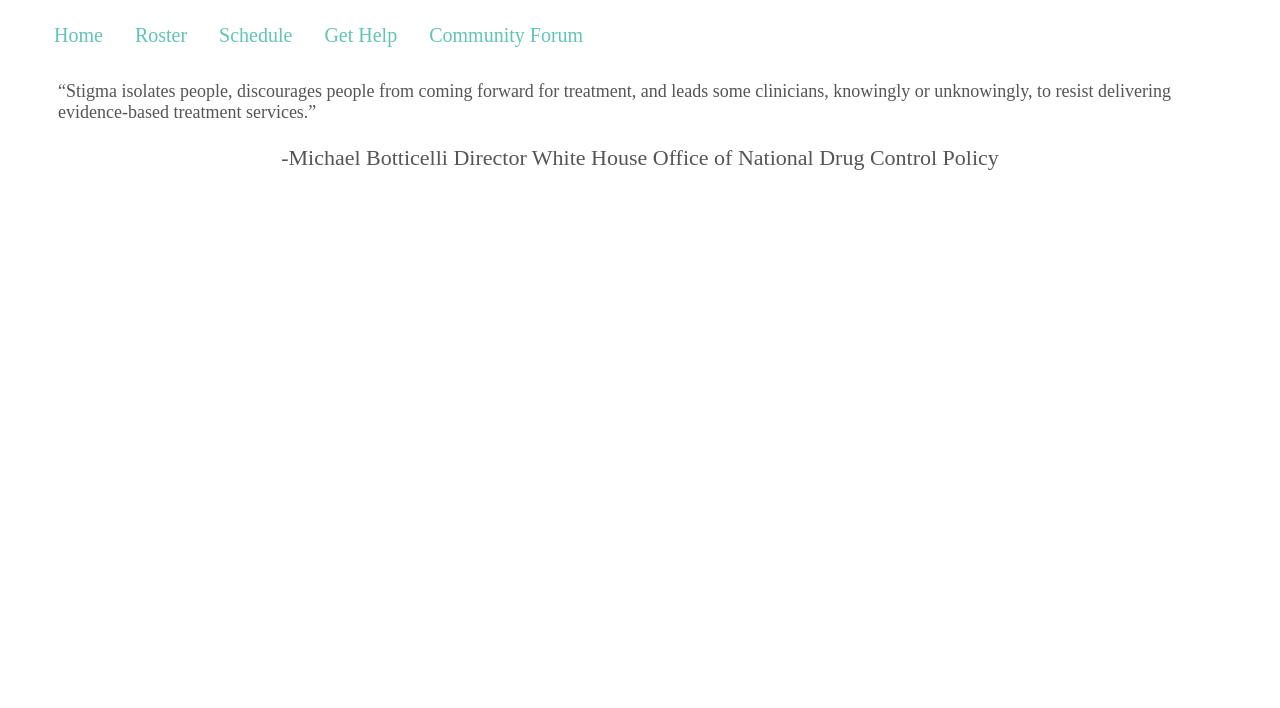
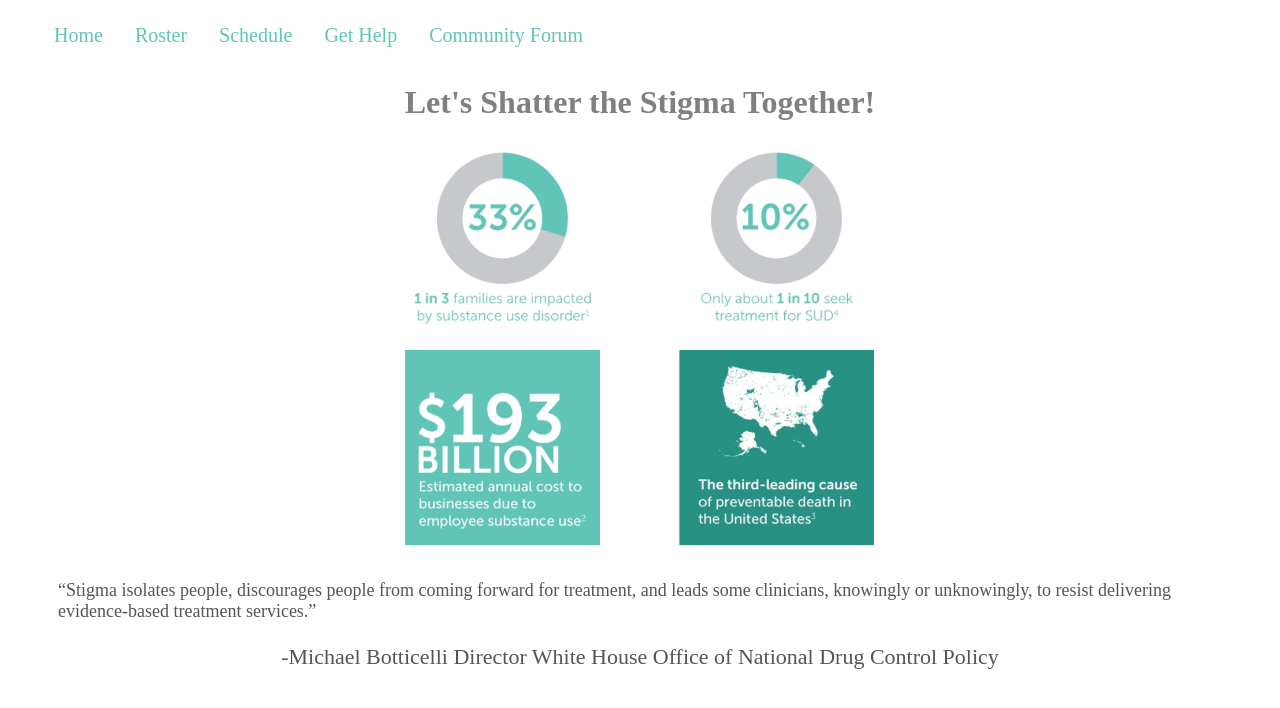
Before and after one commit to jerseycity19/team-18, a React app in the folder src/: page / in a window 1280 px wide. Shown: the top 708 px of the page. Built offline with nearby package versions, Linux system fonts and the light colour scheme; the HTML template or start-up script is replaced by a standard one.

Commit message:
Update Home.js

```diff
--- a/src/components/Home.js
+++ b/src/components/Home.js
@@ -1,3 +1,5 @@
+
+
 import React from 'react'
 import './Home.css';
 import data from './data.PNG';
@@ -5,7 +7,11 @@ import data from './data.PNG';
 const Home = () => (
   <div>
 
+    <h1 id="h1">Let's Shatter the Stigma Together!</h1>
 
+    <div className="image">
+    <img className="image2" src={data} alt="data" />
+    </div>
 
     <div className="quote">
 
```
